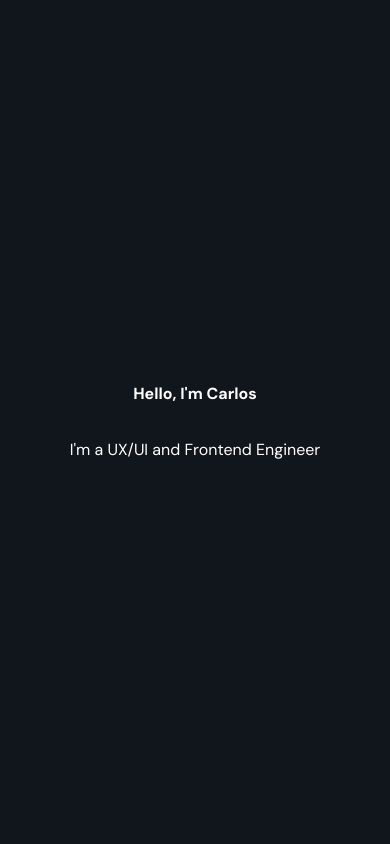
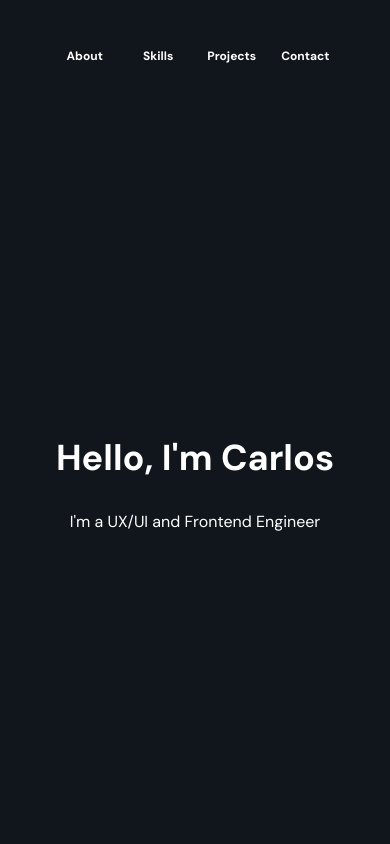
Before and after one commit to burleydev/burley-pf, a React (Vite) app: page / in a window 390 px wide. Shown: the top 844 px of the page. Built offline with nearby package versions, Linux system fonts and the light colour scheme; grey boxes are pictures that could not be loaded.

Commit message:
fixed mobile view and navbar links

```diff
--- a/src/components/footer.jsx
+++ b/src/components/footer.jsx
@@ -5,7 +5,7 @@
   return (
     <div className='flex flex-col items-center justify-center h-24'>
         <a href='#' className='text-white p-2'><i class='fa-solid fa-arrow-up-long'></i></a>
-        <h4 className='text-white text-sm'>© Carlos Borrega 2024</h4>
+        <h4 className='text-white text-sm mb-4'>© Carlos Borrega 2024</h4>
     </div>
   );
 };
--- a/src/components/navbar.jsx
+++ b/src/components/navbar.jsx
@@ -3,7 +3,7 @@
 
 const Navbar = () => {
   return (
-    <div className='hidden grid-cols-4 text-center text-white font-bold mt-[3rem] mx-[12rem] lg:text-md md:text-sm sm:grid text-xs'>
+    <div className='grid grid-cols-4 text-center text-white font-bold mt-[3rem] mx-[12rem] lg:text-md md:text-sm xs:text-xs xs:mx-[3rem]'>
     <a href='#about'>About</a>
     <a href='#skills'>Skills</a>
     <a href='#projects'>Projects</a>
--- a/tailwind.config.js
+++ b/tailwind.config.js
@@ -7,7 +7,7 @@
   theme: {
     extend: {
       screens: {
-        xs: '450px',  // Custom breakpoint for widths 450px and smaller
+        xs: '360px',  // Custom breakpoint for widths 450px and smaller
       },
     },
   },
```
